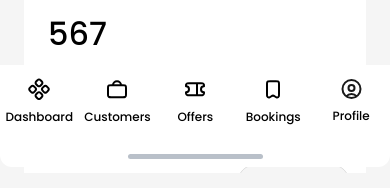
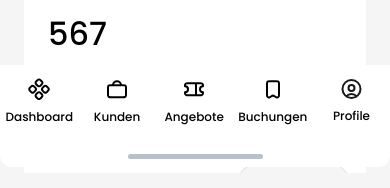
Before and after one commit to sachin-niyana/toscatours, a Next.js app: page /dashboard in a window 390 px wide. Shown: the part 677-865 px from the top of the page. Built offline with nearby package versions, Linux system fonts and the light colour scheme.

Commit message:
take pull in hepler

```diff
--- a/src/components/common/Header.jsx
+++ b/src/components/common/Header.jsx
@@ -43,9 +43,9 @@ const Header = () => {
         >
           <NotificationIcon />
           {isNotificationOpen && (
-            <div className="absolute top-10 right-0 w-64 p-4 rounded-md bg-white shadow-lg">
-              <p className="text-sm">You are can notification!</p>
-            </div>
+            <span className="absolute top-10 right-0 w-64 p-4 rounded-md bg-white shadow-lg">
+              <span className="text-sm">You are can notification!</span>
+            </span>
           )}
         </Link>
         <span className="bg-mist-gray w-[1px] h-10 hidden md:block"></span>
--- a/src/components/common/Helper.jsx
+++ b/src/components/common/Helper.jsx
@@ -71,22 +71,18 @@ export const SidebarTab = [
   {
     icon: <DashboardIcon />,
     title: "Dashboard",
-    titleSmallscreen: "Dashboard",
   },
   {
     icon: <KundenIcon />,
     title: "Kunden",
-    titleSmallscreen: "Customers",
   },
   {
     icon: <AngeboteIcon />,
     title: "Angebote",
-    titleSmallscreen: "Offers",
   },
   {
     icon: <BuchungenIcon />,
     title: "Buchungen",
-    titleSmallscreen: "Bookings",
   },
 
   {
--- a/src/components/common/Sidebar.jsx
+++ b/src/components/common/Sidebar.jsx
@@ -23,15 +23,12 @@ const SideBar = () => {
             {SidebarTab.map((obj, index) => (
               <Link
                 key={index}
-                href={"/"}
-                className="bg-white px-[5.5px] sm:px-8 py-3 sm:mt-4 w-full flex justify-start flex-col sm:flex-row items-center gap-[6px] sm:gap-2 group hover:bg-cream transition-all ease-linear duration-300 hover:text-orange relative before:absolute before:w-full before:h-1 sm:before:w-1 sm:before:h-full before:right-0 before:top-0 before:bg-transparent before:transition-all before:duration-300 before:ease-linear  sm:before:rounded-lg before:hover:bg-orange "
+                href="/dashboard"
+                className="bg-white px-[5.5px] sm:px-8 py-3 sm:mt-4 w-full flex justify-start flex-col sm:flex-row items-center gap-[6px] sm:gap-2 group hover:bg-cream transition-all ease-linear duration-300 hover:text-orange relative before:absolute before:w-full before:h-1 sm:before:w-1 sm:before:h-full before:right-0 before:top-0 before:bg-transparent before:transition-all before:duration-300 before:ease-linear  sm:before:rounded-lg before:hover:bg-orange"
               >
                 <span>{obj.icon}</span>
-                <span className="font-medium text-xs sm:text-sm leading-normal hidden sm:block">
+                <span className="font-medium text-xs sm:text-sm leading-normal">
                   {obj.title}
-                </span>
-                <span className="font-medium text-xs sm:text-sm leading-normal sm:hidden">
-                  {obj.titleSmallscreen}
                 </span>
               </Link>
             ))}
@@ -47,7 +44,7 @@ const SideBar = () => {
           Daten importieren
         </h3>
         <div className="font-medium text-xxs leading-[144%] text-light-gray text-center">
-          <Link href={"/"} className="text-orange underline pe-1">
+          <Link href="" className="text-orange underline pe-1">
             Datei aussuchen
           </Link>
           oder hierher ziehen.
```
